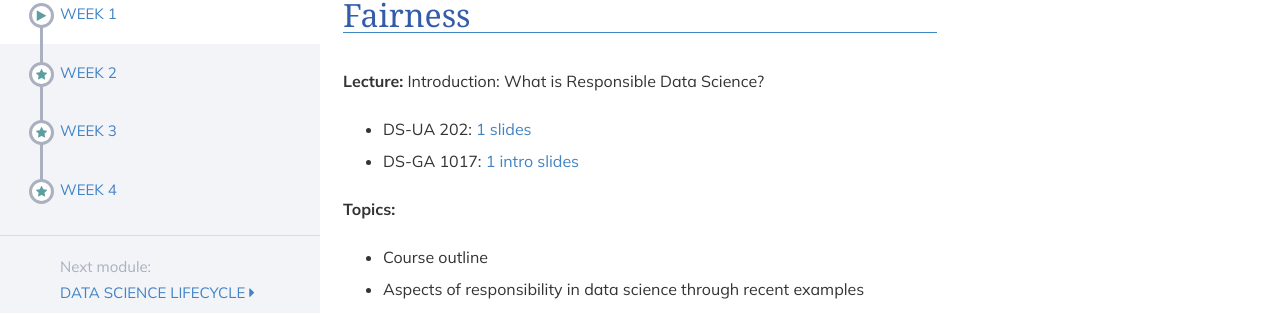
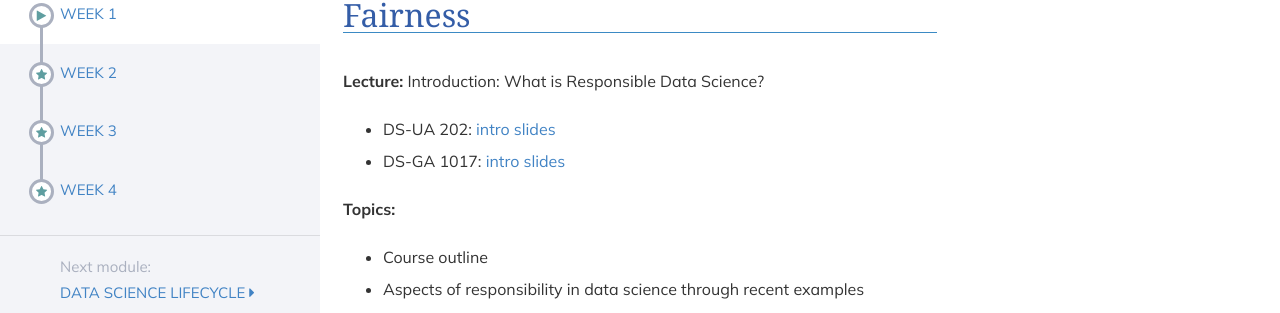
Before and after one commit to DataResponsibly/rds24, a Jekyll site: the page built from modules/fairness/_posts/2000-01-01-week1.md, in a window 1280 px wide. Shown: the part 145-458 px from the top of the page. Built offline with Jekyll 4.4.1, drawn with Linux system fonts in a browser that asks for light colours; nearby versions of some CDN libraries.

```diff
--- a/modules/fairness/_posts/2000-01-01-week1.md
+++ b/modules/fairness/_posts/2000-01-01-week1.md
@@ -6,8 +6,8 @@ title: Week 1
 
 **Lecture:** Introduction: What is Responsible Data Science?
 
-* DS-UA 202: [1 slides](../../../assets/1_intro_202.pdf)
-* DS-GA 1017: [1 intro slides](../../../assets/1_Intro_1017.pdf)
+* DS-UA 202: [intro slides](../../../assets/1_intro_202.pdf)
+* DS-GA 1017: [intro slides](../../../assets/1_Intro_1017.pdf)
 
 **Topics:**
 
```
Also changed, not shown: modules/fairness/_posts/2000-01-02-week2.md (+1 -1 lines), modules/fairness/_posts/2000-01-03-week3.md (+1 -1 lines), modules/fairness/_posts/2000-01-04-week4.md (+1 -1 lines), 1 other file.
